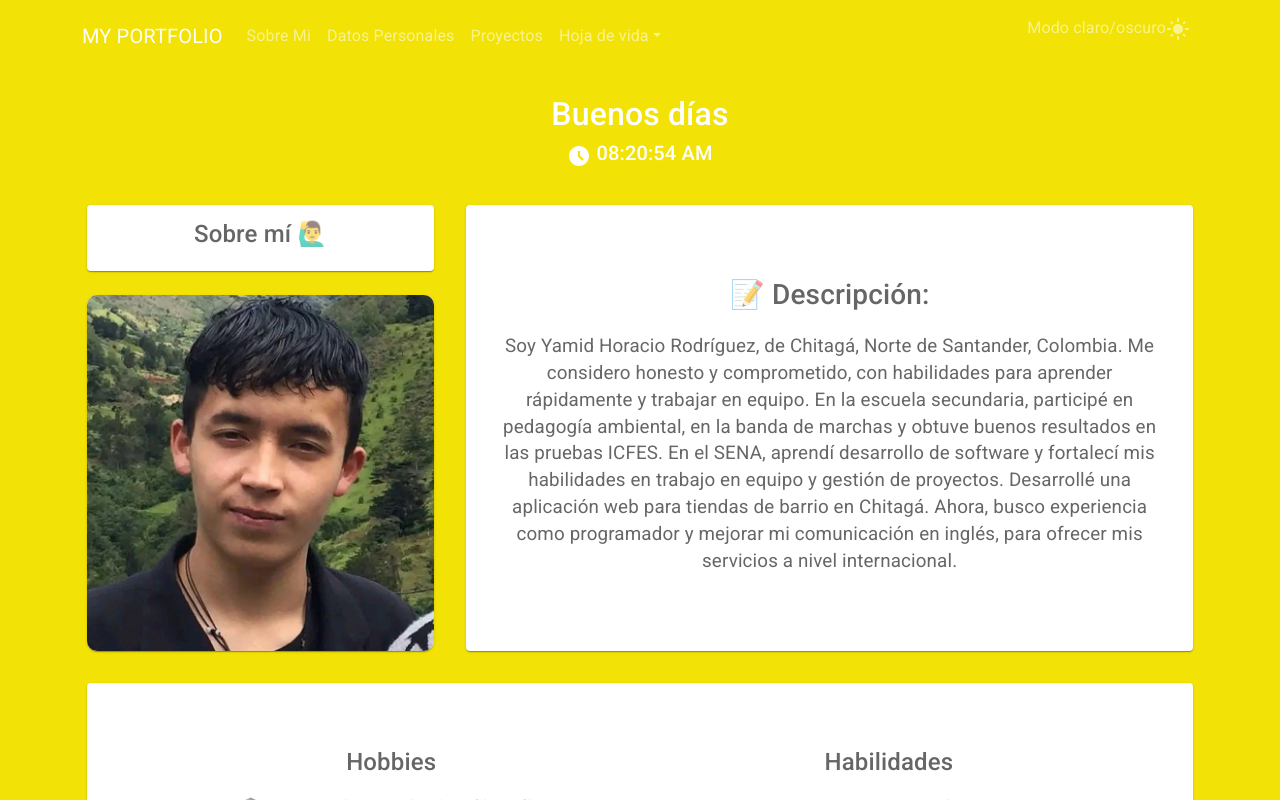
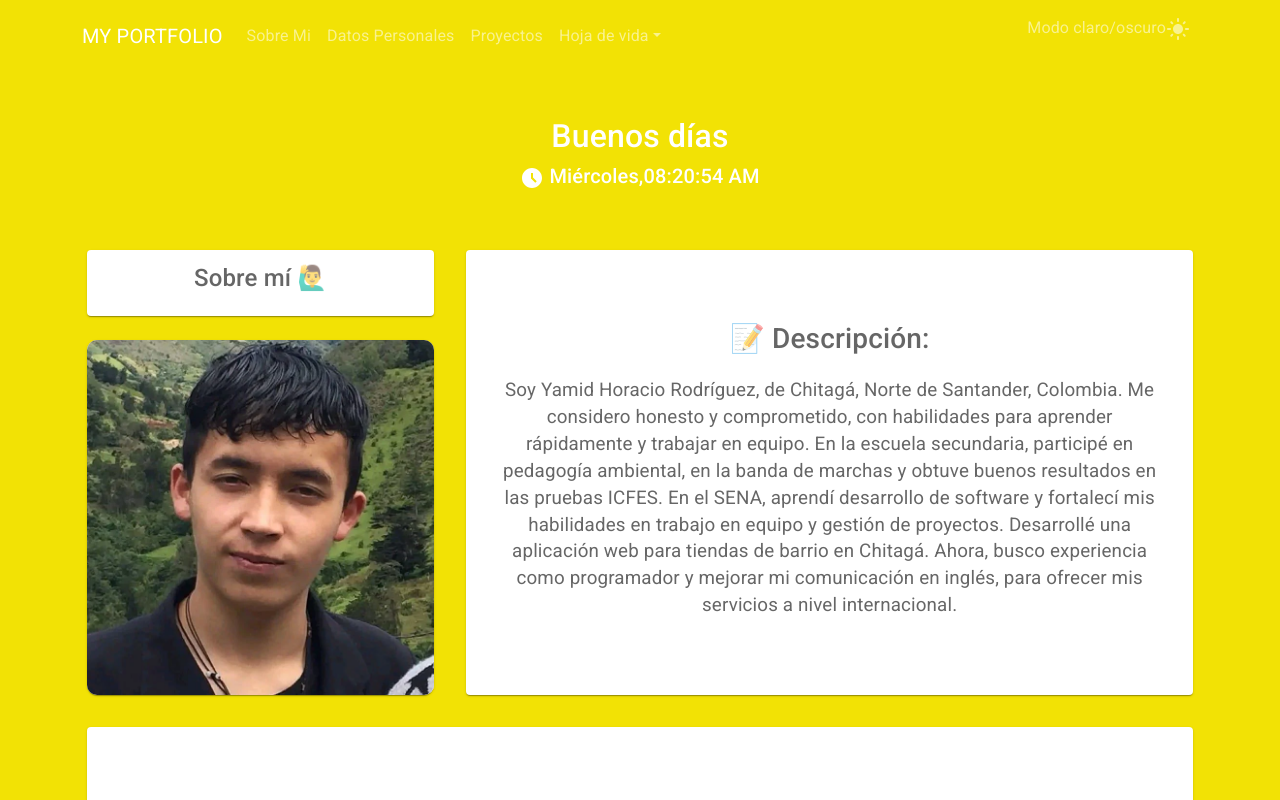
Before and after one commit to yamiddevofic/portfolio, a React (Vite) app in the folder portfolio/: page / in a window 1280 px wide. Built offline with nearby package versions, Linux system fonts and the light colour scheme; a web font is replaced by a local one.

Commit message:
Actualización estilos grid

```diff
--- a/portfolio/src/components/Grid.jsx
+++ b/portfolio/src/components/Grid.jsx
@@ -61,8 +61,9 @@ export default function BasicGrid() {
             </div>
           </Item>
         </Grid>
-            <Grid item xs={12} sm={12} md={12}> {/* Ajusta xs, sm y md según lo que necesites */}
-                    <Item className="items habilidades" id="habilidades" sx={{height:'100%',display:'grid',gridTemplateColumns:'1fr 1fr',padding:'5%'}}>
+
+        <Grid item xs={12} sm={12} md={12}>{/* Ajusta xs, sm y md según lo que necesites */}
+                <Item className="items habilidades" id="habilidades" sx={{height:'100%',display:'grid',padding:'5%'}}>
                 <div style={{padding:'0%'}}>
                     <div>
                         <h4>Hobbies</h4>
@@ -77,6 +78,11 @@ export default function BasicGrid() {
                         </div>
                     </div>
                 </div>
+                </Item>
+            </Grid>
+
+            <Grid item xs={12}>
+            <Item className="items habilidades" id="habilidades" sx={{height:'100%',display:'grid',padding:'5%'}}>
             <div style={{padding:'0%'}}>
                             <h4>Habilidades</h4>
                             <div>
@@ -97,9 +103,9 @@ export default function BasicGrid() {
             </Grid>
       <Grid container sx={{marginBottom:'4%'}}>
         <Grid item xs={12} sm={12} md={12}> {/* Ajusta xs, sm y md según lo que necesites */}
-            <Item className="items" id="proyectos" sx={{padding:'2.5%',marginTop:'4%'}}>
+            <Item className="items" id="proyectos" sx={{padding:'',marginTop:'4%'}}>
                 <div>
-                <h3>💼 Mis proyectos</h3>
+
                 <Carousel sx={{ width: '30%' }} images={images} />
                 </div>
             </Item>
--- a/portfolio/src/components/Reloj.jsx
+++ b/portfolio/src/components/Reloj.jsx
@@ -2,16 +2,24 @@ import React, { useState, useEffect } from 'react';
 import AccessTimeFilledIcon from '@mui/icons-material/AccessTimeFilled';
 
 function Reloj() {
+  const [nombreDia,setNombreDia]=useState('');
   const [time, setTime] = useState('');
   const [message, setMessage] = useState('');
 
   useEffect(() => {
     const interval = setInterval(() => {
       const date = new Date();
+      let day = date.getDay();
       let hora = date.getHours();
       const minutos = date.getMinutes();
       const segundos = date.getSeconds();
       const ampm = hora >= 12 ? 'PM' : 'AM';
+
+      // Array con los nombres de los días de la semana
+      var nombresDias = ["Domingo", "Lunes", "Martes", "Miércoles", "Jueves", "Viernes", "Sábado"];
+
+      // Obtener el nombre del día de la semana
+      setNombreDia(nombresDias[day]);
 
       let horaDoce = hora % 12 || 12;
 
@@ -37,11 +45,12 @@ function Reloj() {
 
   return (
     <div>
-      <div style={{ width: '100%', color: 'white', display: 'flex', justifyContent:'center',textAlign:'center'}}>
-        <div>
+      <div style={{ width: '100%', color: 'white', display: 'flex', justifyContent:'space-evenly',textAlign:'center'}}>
+        <div style={{padding:'2%'}}>
           <h2>{message}</h2>
           <div>
             <AccessTimeFilledIcon style={{ marginRight: '5px', display:'inline-block'}} />
+            <div style={{display:'inline-block'}}><h5>{nombreDia},</h5></div>
             <div style={{display:'inline-block'}}><h5>{time}</h5></div>
           </div>
         </div>
```
Lines whose indentation alone changed are shown as unchanged.
